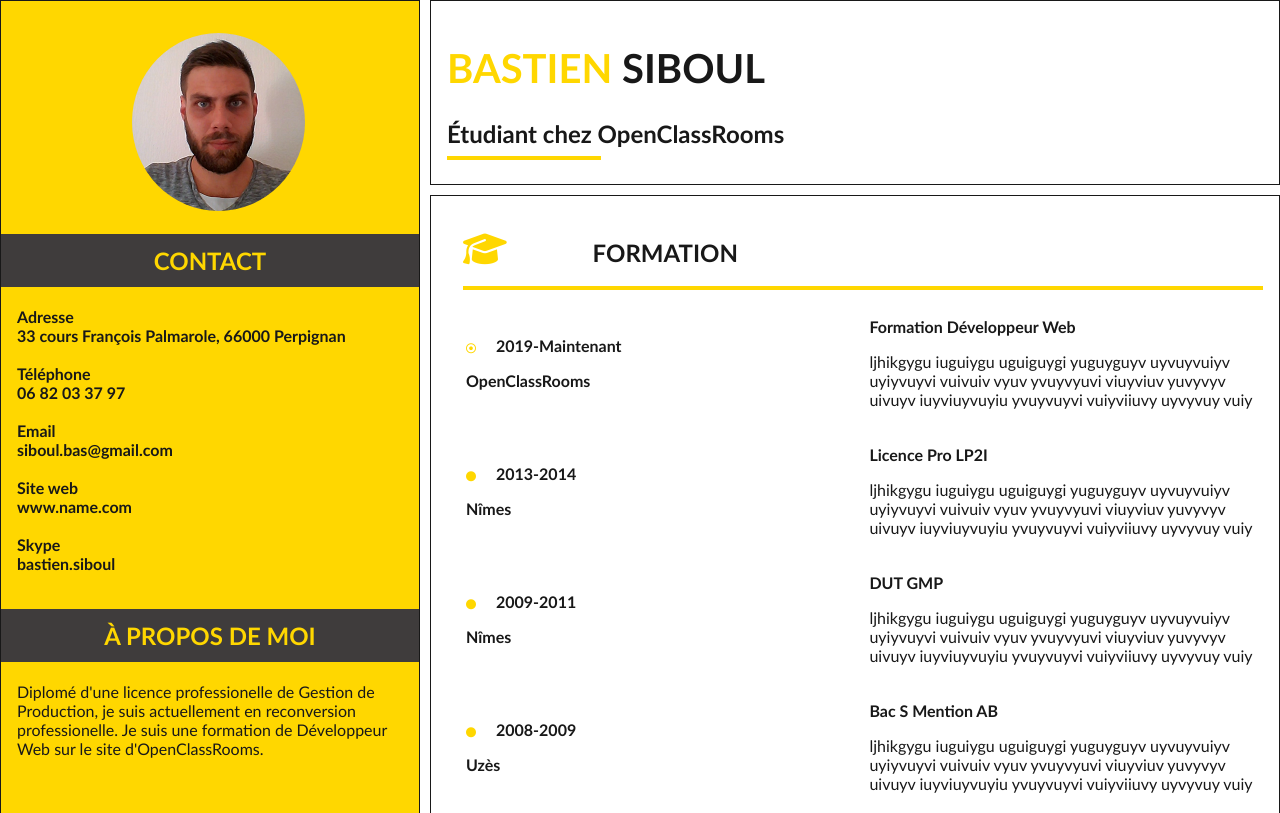
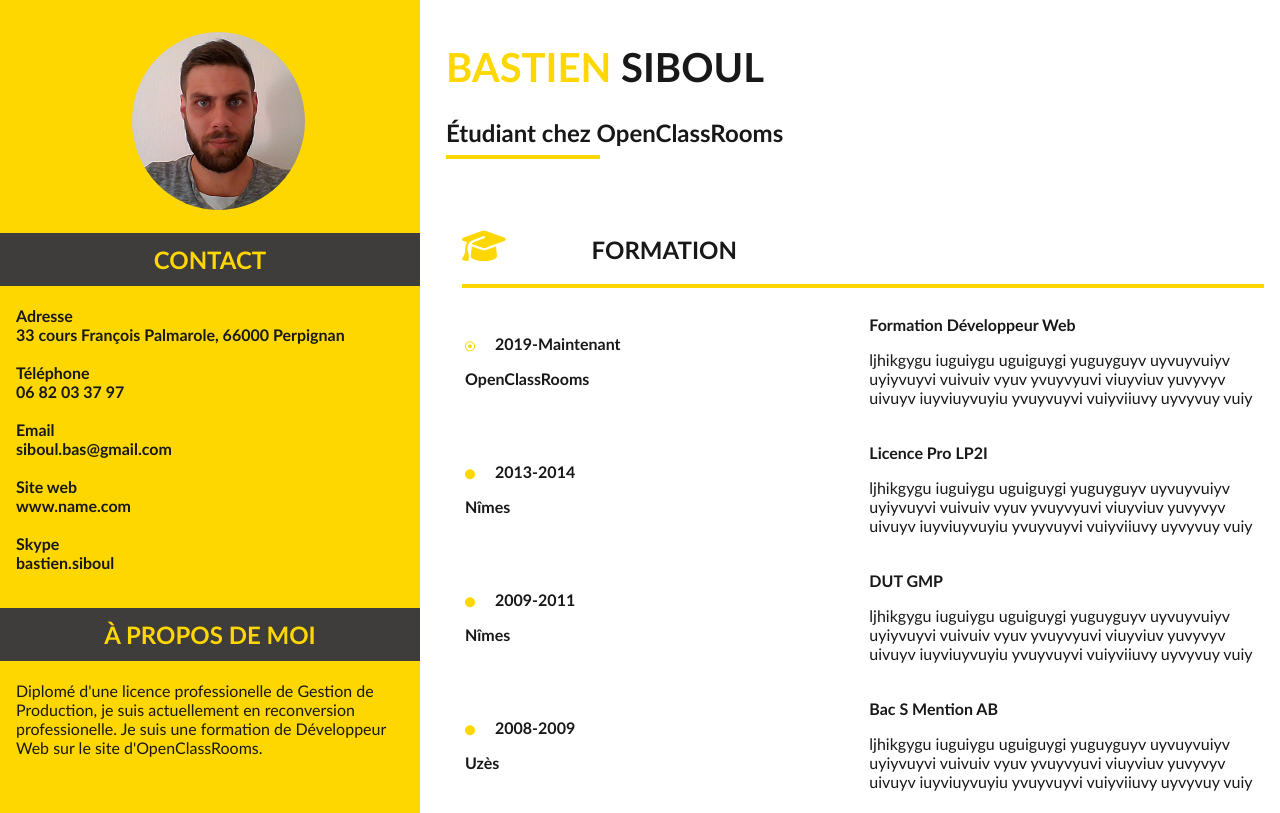
Before and after one commit to BastienSiboul/CV-OpenClassRooms-SIBOUL, a plain HTML site: page CV.html in a window 1280 px wide. Shown: the top 813 px of the page. Drawn offline with Linux system fonts and the light colour scheme.

Commit message:
Mise en forme V3

```diff
--- a/style.css
+++ b/style.css
@@ -8,19 +8,16 @@
 .un {
   grid-column: 2/4;
   grid-row: 1/2;
-  border: 1px solid #181818;
 }
 
 .deux {
   grid-column: 2/4;
   grid-row: 2/6;
-  border: 1px solid #181818;
 }
 
 .trois {
   grid-column: 1/2;
   grid-row: 1/6;
-  border: 1px solid #181818;
   background-color: #FFD700
 }
 
```
